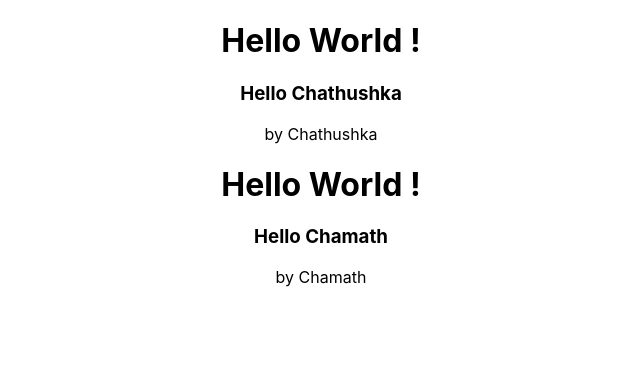
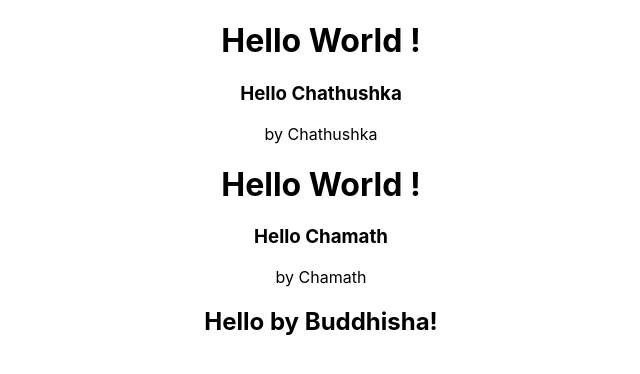
Before and after one commit to shas99/CDAP-PROJECT-MANAGEMENT-SYSTEM, a React (Create React App) app in the folder cdap-project-management-system/: page / in a window 1280 px wide. Shown: the top 374 px of the page, without its empty margins (319-959 px from the left). Built offline with nearby package versions, Linux system fonts and the light colour scheme.

Commit message:
Buddhisha first commit

```diff
--- a/cdap-project-management-system/src/App.js
+++ b/cdap-project-management-system/src/App.js
@@ -11,6 +11,7 @@ function App() {
     <h1> Hello World ! </h1>
     <h3>Hello Chamath </h3>
     <h10> by Chamath</h10>
+    <h2>Hello by Buddhisha!</h2>
     </div>
   );
 }
```
